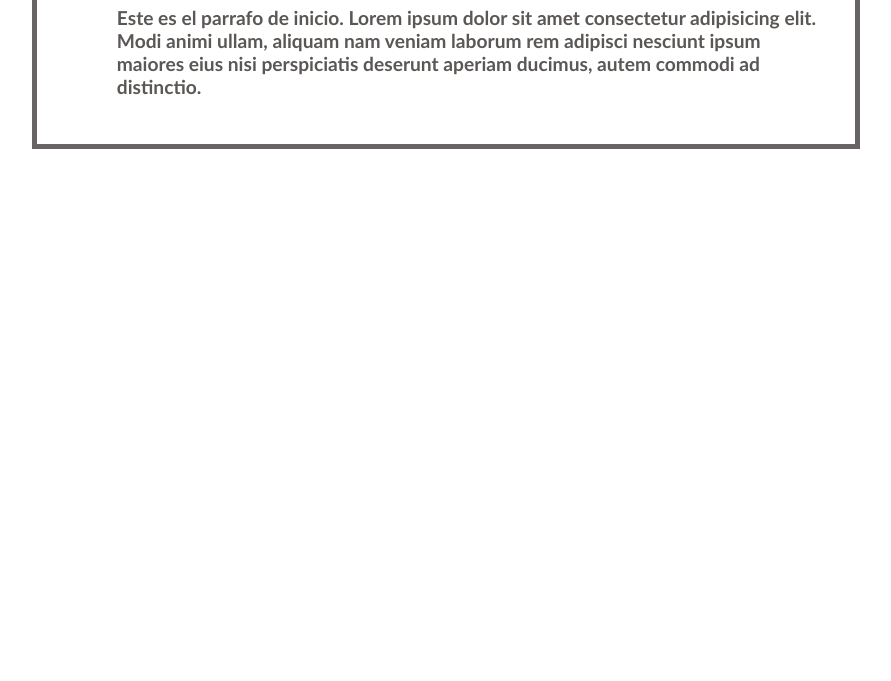
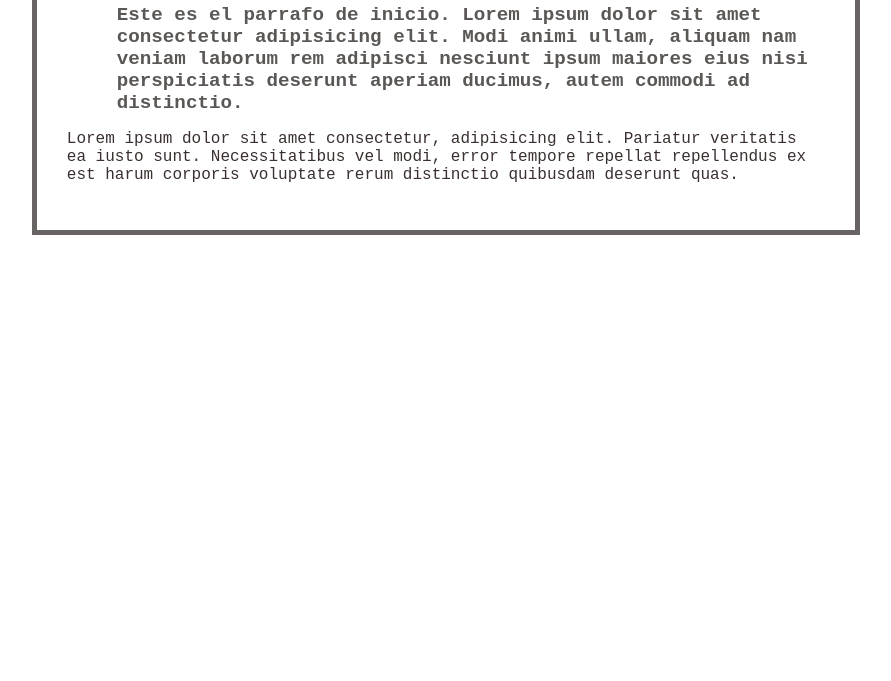
Before and after one commit to EliVallejos93/hyperblog, a plain HTML site: page index.html in a window 1280 px wide. Shown: the part 119-800 px from the top of the page, without its empty margins (194-1085 px from the left). Drawn offline with Linux system fonts and the light colour scheme.

Commit message:
Agregado el contenido adcional del blog y una mejor tipografia

```diff
--- a/index.html
+++ b/index.html
@@ -14,6 +14,7 @@
     <div class="contenido">
         <h1>Aca va a ser el blog post</h1>
         <h2>Este es el parrafo de inicio. Lorem ipsum dolor sit amet consectetur adipisicing elit. Modi animi ullam, aliquam nam veniam laborum rem adipisci nesciunt ipsum maiores eius nisi perspiciatis deserunt aperiam ducimus, autem commodi ad distinctio.</h2>
+        <p>Lorem ipsum dolor sit amet consectetur, adipisicing elit. Pariatur veritatis ea iusto sunt. Necessitatibus vel modi, error tempore repellat repellendus ex est harum corporis voluptate rerum distinctio quibusdam deserunt quas.</p>
     </div>
 </body>
 
--- a/style.css
+++ b/style.css
@@ -1,11 +1,12 @@
-body {}
+body {
+    font-family:'Courier New', Courier, monospace
+}
 
 .contenido {
     border: 5px solid rgb(105, 100, 100);
     width: 60%;
     margin: 0 auto;
     color: rgb(59, 48, 48);
-    font-family: 'Gill Sans', 'Gill Sans MT', Calibri, 'Trebuchet MS', sans-serif;
     padding: 30px;
 }
 
@@ -13,5 +14,4 @@ body {}
     color: rgb(90, 87, 85);
     font-size: larger;
     padding-left: 50px;
-    font-family:'Gill Sans', 'Gill Sans MT', Calibri, 'Trebuchet MS', sans-serif;
 }
```
